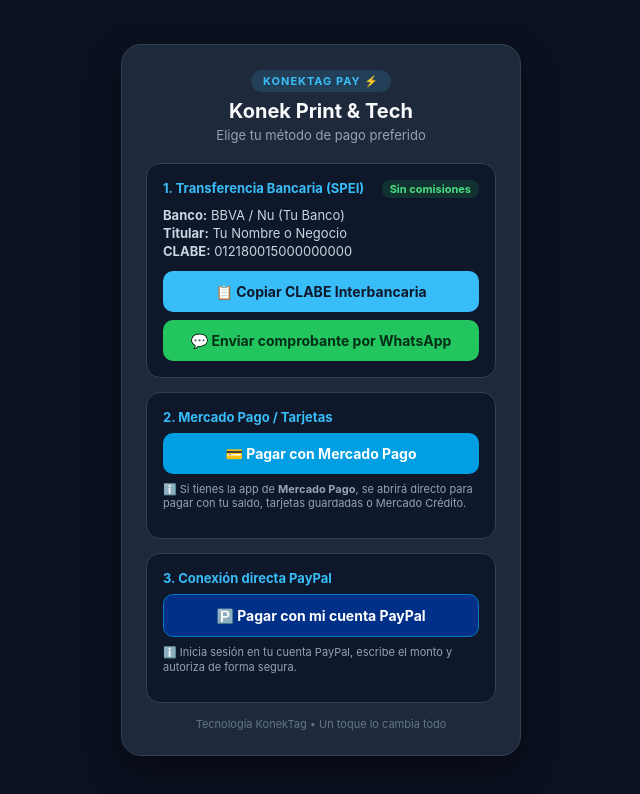
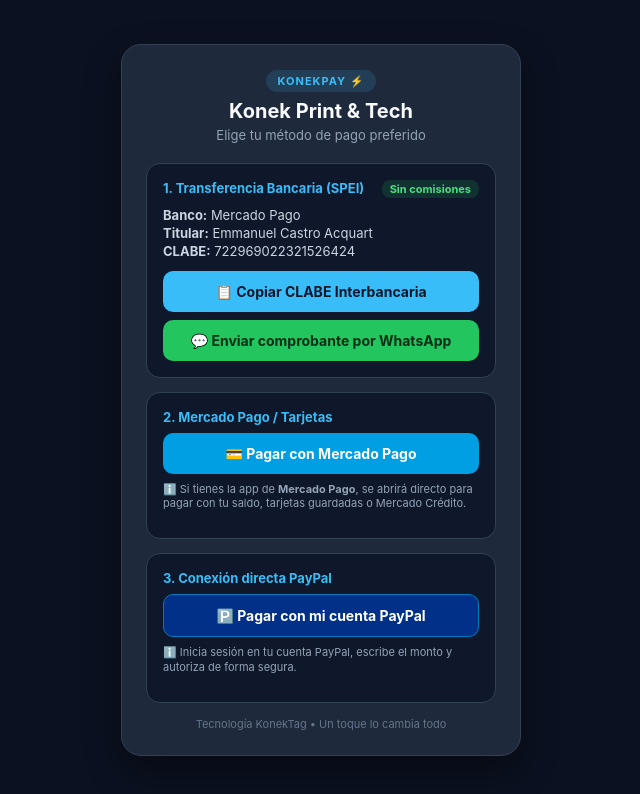
Before and after one commit to konekprint-stack/KonekPay, a plain HTML site: page index.html in a window 1280 px wide. Shown: the whole page, without its empty margins (319-959 px from the left). Drawn offline with Linux system fonts and the light colour scheme.

Commit message:
Update index.html

```diff
--- a/index.html
+++ b/index.html
@@ -91,7 +91,7 @@
 
 <div class="card">
   <div class="header">
-    <span class="badge">KONEKTAG PAY ⚡</span>
+    <span class="badge">KONEKPAY ⚡</span>
     <h1>Konek Print & Tech</h1>
     <p class="sub">Elige tu método de pago preferido</p>
   </div>
@@ -103,9 +103,9 @@
       <span class="tag-free">Sin comisiones</span>
     </div>
     <div class="bank-info">
-      <strong>Banco:</strong> BBVA / Nu (Tu Banco)<br>
-      <strong>Titular:</strong> Tu Nombre o Negocio<br>
-      <strong>CLABE:</strong> <span id="clabeText">012180015000000000</span>
+      <strong>Banco:</strong> Mercado Pago<br>
+      <strong>Titular:</strong> Emmanuel Castro Acquart<br>
+      <strong>CLABE:</strong> <span id="clabeText">722969022321526424</span>
     </div>
     <button class="btn btn-copy" id="copyBtn" onclick="copiarClabe()">📋 Copiar CLABE Interbancaria</button>
     <a class="btn btn-wa" href="https://wa.me/525585547950?text=Hola%2C%20te%20comparto%20mi%20comprobante%20de%20transferencia%20%F0%9F%A7%BE" target="_blank">
@@ -118,7 +118,7 @@
     <div class="option-title">
       <span>2. Mercado Pago / Tarjetas</span>
     </div>
-    <a class="btn btn-mp" href="https://mpago.la/TU_LINK_ABIERTO" target="_blank">
+    <a class="btn btn-mp" href="https://mpago.la/konekpt" target="_blank">
       💳 Pagar con Mercado Pago
     </a>
     <p class="note">
@@ -131,7 +131,7 @@
     <div class="option-title">
       <span>3. Conexión directa PayPal</span>
     </div>
-    <a class="btn btn-pp" href="https://paypal.me/TU_USUARIO_PAYPAL" target="_blank">
+    <a class="btn btn-pp" href="https://paypal.me/emcastroac@gmail.com" target="_blank">
       🅿️ Pagar con mi cuenta PayPal
     </a>
     <p class="note">
```
